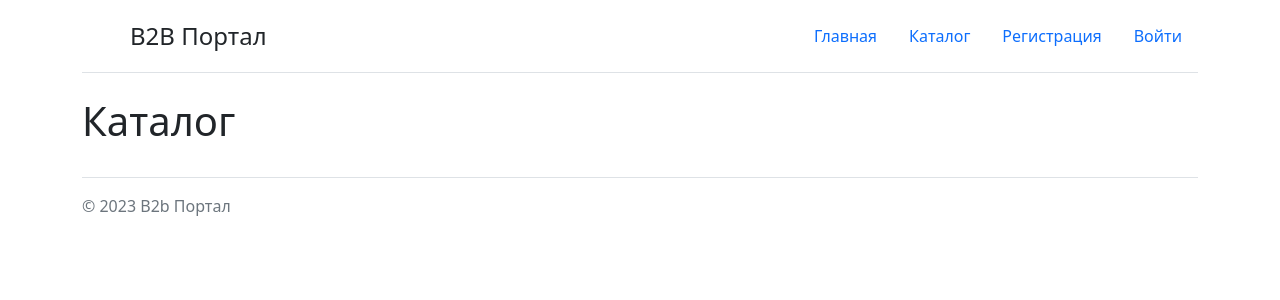
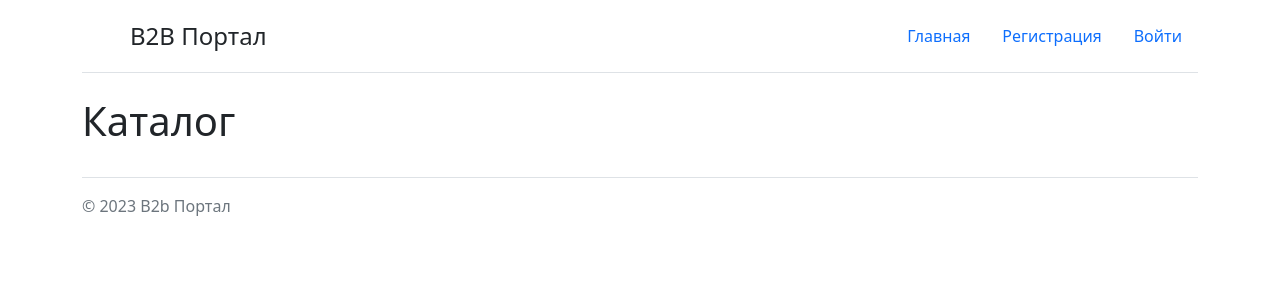
Before and after one commit to alexdekunov/b2b_site_for_partner, a Flask app: page /catalog in a window 1280 px wide. Shown: the top 300 px of the page. Run offline with Flask 3, Linux system fonts and the light colour scheme; data that the repository does not hold is empty.

Commit message:
дорботка меню

```diff
--- a/webapp/templates/block/menu.html
+++ b/webapp/templates/block/menu.html
@@ -9,20 +9,22 @@
         <li class="nav-item">
           <a href="/" class="nav-link" aria-current="page">Главная</a>
         </li>
-        <li class="nav-item">
-          <a href="{{ '/catalog' }}" class="nav-link">Каталог</a>
-        </li>
 
         {%  if current_user.is_authenticated %}
-          <li class="nav-item">
-            <span class="nav-link">Привет, {{ current_user.username }}</span>
-          </li>
+
           <li class="nav-item">
             <a href="{{ '/catalog' }}" class="nav-link">Каталог</a>
           </li>
           {% if current_user.is_admin %}
             <li class="nav-item">
+              <span class="nav-link">Привет, {{ current_user.role }} {{ current_user.username }}</span>
+            </li>
+            <li class="nav-item">
               <a href="{{ url_for('admin.admin_index') }}" class="nav-link">Админка</a>
+            </li>
+          {% else %}
+            <li class="nav-item">
+              <span class="nav-link">Привет, {{ current_user.username }}</span>
             </li>
           {% endif %}
           <li class="nav-item">
```
